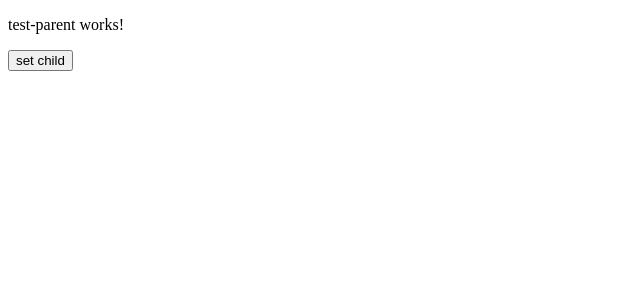
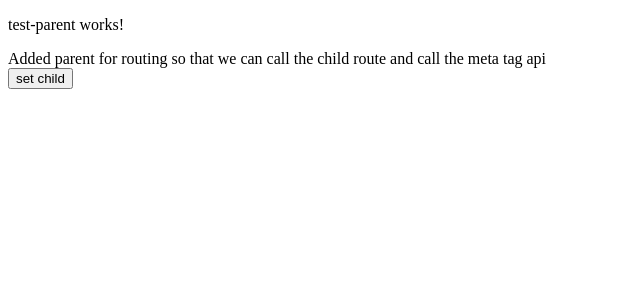
Before and after one commit to rajeevGaur/meta, an Angular app: page / in a window 1280 px wide. Shown: the top 300 px of the page, without its empty margins (0-640 px from the left). Built offline with nearby package versions, Linux system fonts and the light colour scheme.

Commit message:
Update test-parent.component.html

```diff
--- a/src/app/test-parent/test-parent.component.html
+++ b/src/app/test-parent/test-parent.component.html
@@ -1,2 +1,3 @@
 <p>test-parent works!</p>
+<div>Added parent for routing so that we can call the child route and call the meta tag api</div>
 <button (click)="childSet()">set child</button>
```
